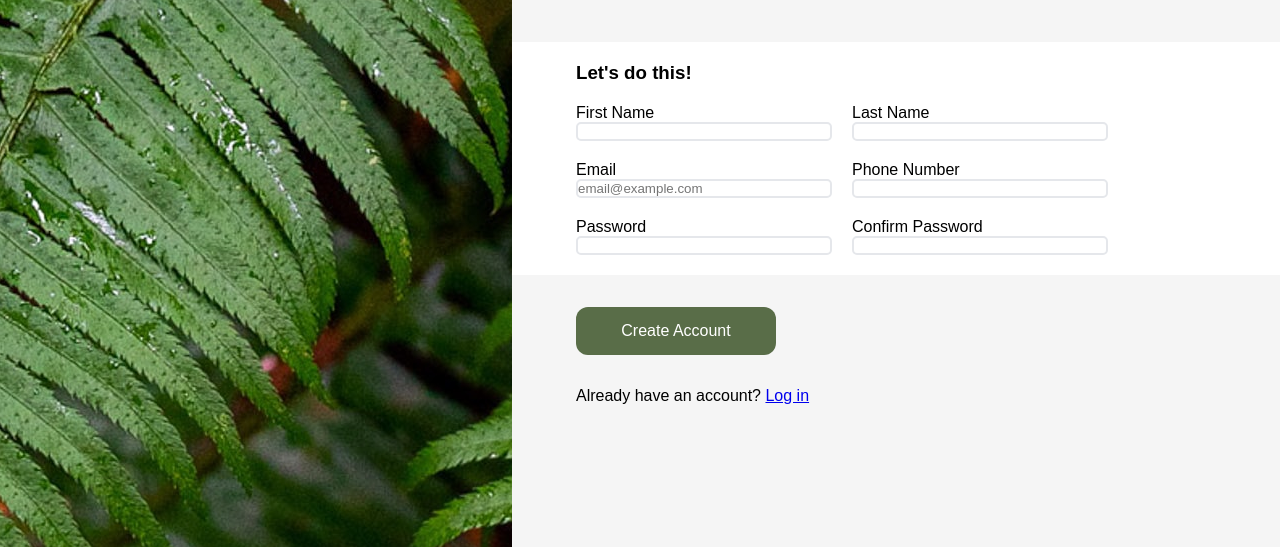
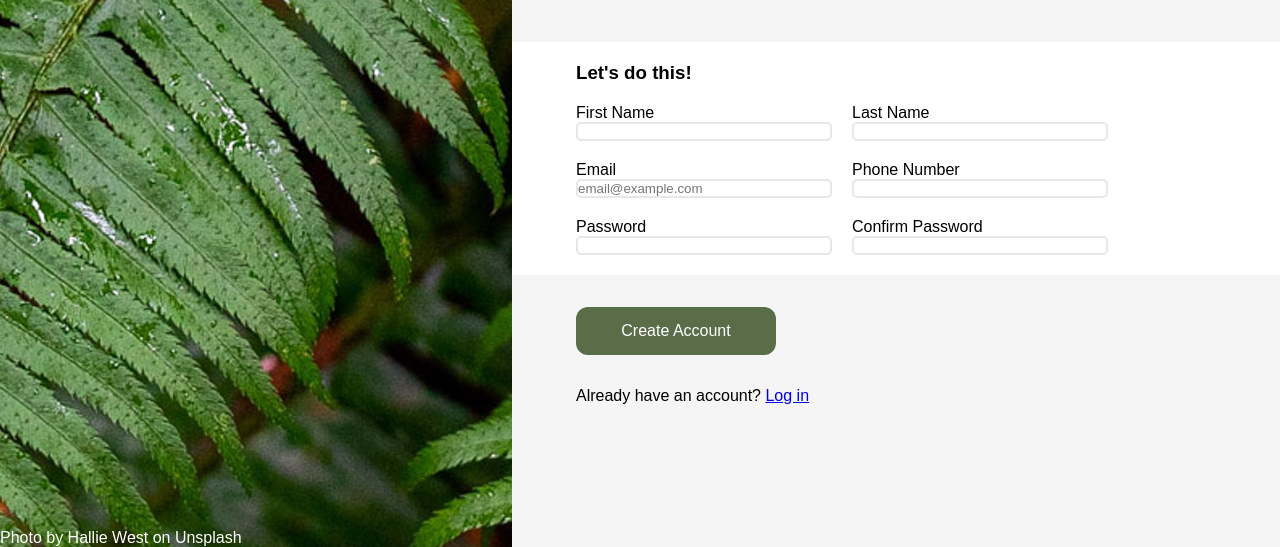
Before and after one commit to kris-bond/sign-up-page, a plain HTML site: page index.html in a window 1280 px wide. Shown: the part 253-800 px from the top of the page. Drawn offline with Linux system fonts and the light colour scheme.

Commit message:
adding photo credit

```diff
--- a/index.html
+++ b/index.html
@@ -13,6 +13,10 @@
         <div id="left">
             <div class="logo-overlay">
                 <img src="img/odin-lined.png" id="img-logo"><p>ODIN</p>
+            </div>
+            <div class="photo-credit">
+                Photo by Hallie West on
+                <a href="https://unsplash.com/photos/25xggax4bSA">Unsplash</a>
             </div>
         </div>
         <div id="right">
--- a/styles.css
+++ b/styles.css
@@ -41,6 +41,17 @@
     width: 40vw;
     height: 150px;
     margin-top: 100px;
+}
+
+.photo-credit {
+    color: white;
+    position: absolute;
+    bottom: 0px;
+}
+
+.photo-credit a {
+    text-decoration: none;
+    color: white;
 }
 
 /* Right side */
```
